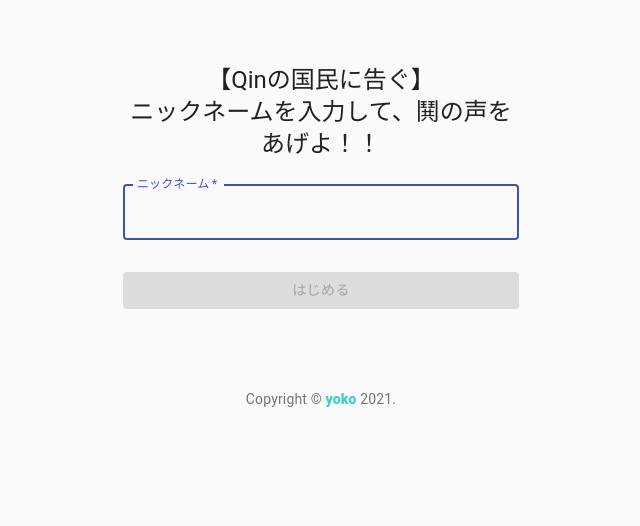
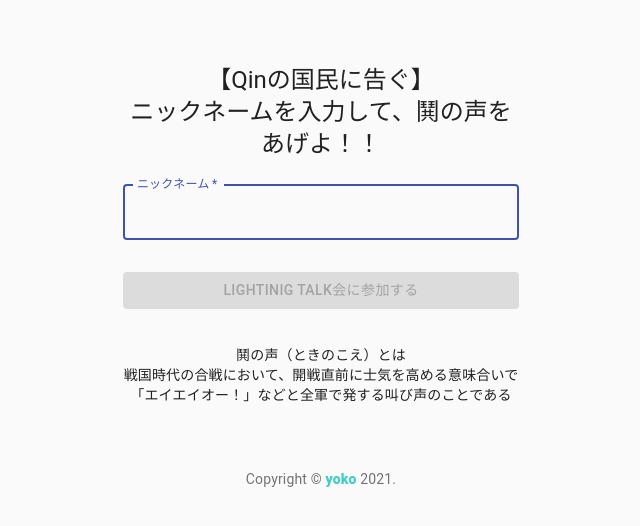
Before and after one commit to yoko-at-home/qin-lt, a React (Create React App) app: page / in a window 1280 px wide. Shown: the top 526 px of the page, without its empty margins (319-959 px from the left). Built offline with nearby package versions, Linux system fonts and the light colour scheme; no server answers.

Commit message:
text in the sign-in page updated

```diff
--- a/src/components/SignIn.js
+++ b/src/components/SignIn.js
@@ -64,6 +64,7 @@ export default function SignIn({ setName }) {
           <br />
           ニックネームを入力して、鬨の声をあげよ！！
         </Typography>
+
         <form className={classes.form} noValidate>
           <TextField
             variant='outlined'
@@ -97,9 +98,15 @@ export default function SignIn({ setName }) {
               setName(string);
             }}
           >
-            はじめる
+            Lightinig Talk会に参加する
           </Button>
         </form>
+        <Typography component='p' variant='p'>
+          <br />
+          鬨の声（ときのこえ）とは
+          <br />
+          戦国時代の合戦において、開戦直前に士気を高める意味合いで「エイエイオー！」などと全軍で発する叫び声のことである
+        </Typography>
       </div>
       <Box mt={8}>
         <Copyright />
```
